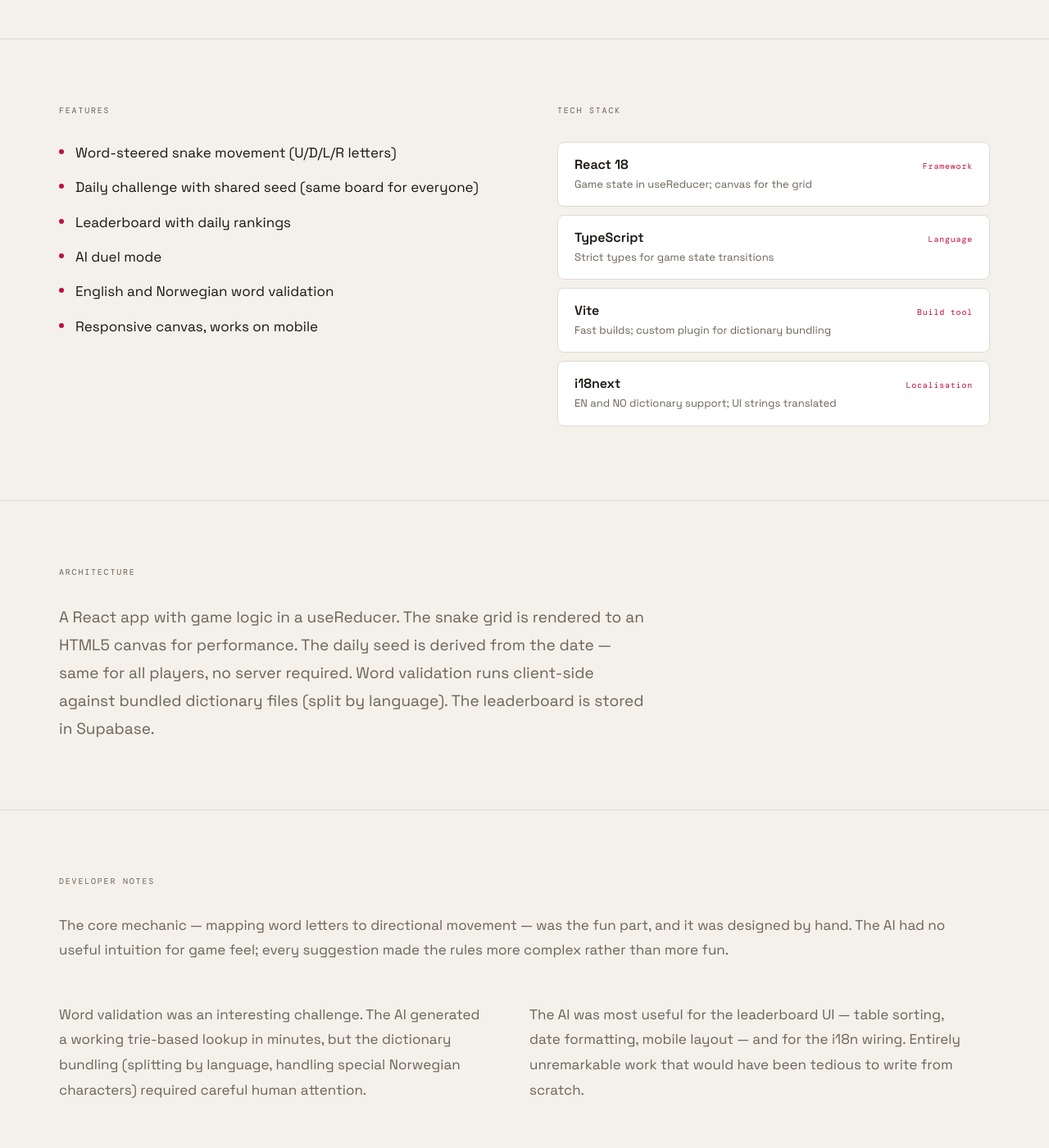
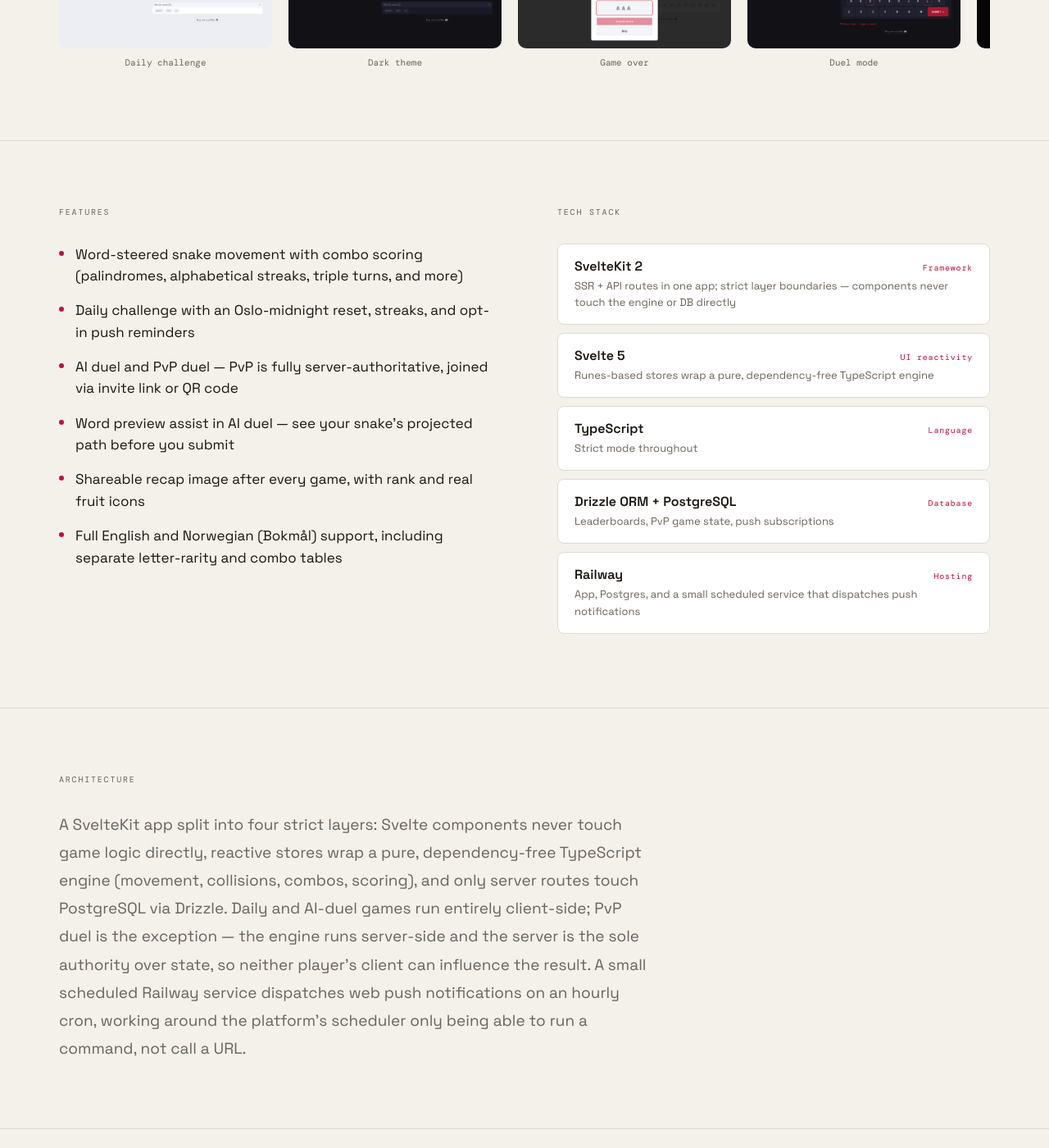
Before and after one commit to ken-guru/ken-guru-lab-experiments, a Jekyll site: the page built from projects/snake.html, in a window 1280 px wide and 1400 px high, scrolled down 1141 px. Shown: the whole window at 82% size. Built offline with Jekyll 4.4.1, drawn with Linux system fonts in a browser that asks for light colours; some web fonts are replaced; some of the changed text lies outside the part shown.

Commit message:
fixup: include the projects.yml changes dropped from f3e8945
The previous commit's git add silently failed to stage this file (a
pathspec error on the already-removed leaderboard jpg aborted the whole
add), so the actual content change never made it in. Folding it in here.

Co-Authored-By: Claude Sonnet 5 <noreply@anthropic.com>
Claude-Session: https://claude.ai/code/session_01Cyt12VEsFhfT9XNxsWqFak

```diff
--- a/_data/projects.yml
+++ b/_data/projects.yml
@@ -228,60 +228,74 @@
   name: Words Are Snake
   tagline: Word-Steered Snake Game
   desc: >
-    Type words to steer a snake across a grid. Each letter moves the snake one step. Longer words
-    cover more ground. Daily challenges, AI duel mode, and leaderboards.
+    Type words to steer a snake across a grid — each letter is a step, direction letters turn it.
+    Daily challenges, AI and PvP duels, and a leaderboard for every mode.
   longDesc: >
     A word game with a twist: the letters in your typed word steer the snake — U goes up, D goes down,
-    L goes left, R goes right. Eat fruit to score, avoid walls and your own tail. A daily shared board
-    lets everyone compare scores on a leaderboard. In duel mode you race an AI opponent that plays
-    optimal words.
+    L goes left, R goes right. Chain combos to spawn bonus fruit and score. A daily shared board resets
+    at Oslo midnight and lets everyone compare scores on a leaderboard, with optional push notifications
+    for players who want a reminder. Duel mode pits you against an AI opponent or, in PvP, another player
+    over an invite link — the server is the sole authority on PvP state, so neither client can influence
+    the result.
   accent: "#be123c"
   accentLight: "#f43f5e"
   url: https://wordsaresnake.no/
+  companionProjectId: words-are-snake-devlog
   tags:
-    - React
+    - SvelteKit
+    - Svelte 5
     - TypeScript
-    - Vite
+    - PostgreSQL
     - i18n
   status: published
   features:
-    - Word-steered snake movement (U/D/L/R letters)
-    - Daily challenge with shared seed (same board for everyone)
-    - Leaderboard with daily rankings
-    - AI duel mode
-    - English and Norwegian word validation
-    - "Responsive canvas, works on mobile"
+    - Word-steered snake movement with combo scoring (palindromes, alphabetical streaks, triple turns, and more)
+    - Daily challenge with an Oslo-midnight reset, streaks, and opt-in push reminders
+    - AI duel and PvP duel — PvP is fully server-authoritative, joined via invite link or QR code
+    - Word preview assist in AI duel — see your snake's projected path before you submit
+    - Shareable recap image after every game, with rank and real fruit icons
+    - Full English and Norwegian (Bokmål) support, including separate letter-rarity and combo tables
   stack:
-    - name: React 18
+    - name: SvelteKit 2
       role: Framework
-      note: "Game state in useReducer; canvas for the grid"
+      note: "SSR + API routes in one app; strict layer boundaries — components never touch the engine or DB directly"
+    - name: Svelte 5
+      role: UI reactivity
+      note: "Runes-based stores wrap a pure, dependency-free TypeScript engine"
     - name: TypeScript
       role: Language
-      note: Strict types for game state transitions
-    - name: Vite
-      role: Build tool
-      note: "Fast builds; custom plugin for dictionary bundling"
-    - name: i18next
-      role: Localisation
-      note: EN and NO dictionary support; UI strings translated
+      note: Strict mode throughout
+    - name: Drizzle ORM + PostgreSQL
+      role: Database
+      note: "Leaderboards, PvP game state, push subscriptions"
+    - name: Railway
+      role: Hosting
+      note: "App, Postgres, and a small scheduled service that dispatches push notifications"
   architecture: >
-    A React app with game logic in a useReducer. The snake grid is rendered to an HTML5 canvas for
-    performance. The daily seed is derived from the date — same for all players, no server required.
-    Word validation runs client-side against bundled dictionary files (split by language). The leaderboard
-    is stored in Supabase.
+    A SvelteKit app split into four strict layers: Svelte components never touch game logic directly,
+    reactive stores wrap a pure, dependency-free TypeScript engine (movement, collisions, combos, scoring),
+    and only server routes touch PostgreSQL via Drizzle. Daily and AI-duel games run entirely client-side;
+    PvP duel is the exception — the engine runs server-side and the server is the sole authority over
+    state, so neither player's client can influence the result. A small scheduled Railway service
+    dispatches web push notifications on an hourly cron, working around the platform's scheduler only
+    being able to run a command, not call a URL.
   devNotes:
     - >
-      The core mechanic — mapping word letters to directional movement — was the fun part, and it was
-      designed by hand. The AI had no useful intuition for game feel; every suggestion made the rules
-      more complex rather than more fun.
+      The stack didn't survive contact with duel mode. What started as a React/Vite prototype with
+      Supabase for the leaderboard got rebuilt on SvelteKit and Postgres once PvP needed a server that
+      could be the sole authority over game state — a two-player game can't trust either client's copy
+      of the board.
     - >
-      Word validation was an interesting challenge. The AI generated a working trie-based lookup in
-      minutes, but the dictionary bundling (splitting by language, handling special Norwegian characters)
-      required careful human attention.
+      PvP duel was the hardest design problem in the whole project: two browsers, a server-sent-event
+      stream instead of polling, a canonical game state expressed from the host's perspective and
+      re-mirrored for the guest, and a turn-timeout/fallback-word system that had to feel fair rather
+      than punitive. None of that came from AI suggestions — it needed hand-drawn state diagrams before
+      any code got written.
     - >
-      The AI was most useful for the leaderboard UI — table sorting, date formatting, mobile layout —
-      and for the i18n wiring. Entirely unremarkable work that would have been tedious to write from
-      scratch.
+      Where AI genuinely helped: the daily-rhythm work (Oslo-midnight resets, a countdown instead of a
+      dead end, push notifications dispatched through a scheduled service) and the shareable recap image
+      — an OG-style canvas render with real fruit icons and rank — were both areas where the first-pass
+      suggestions were close to right.
   screenshots:
     - label: Daily challenge
       desc: Snake mid-session with eaten fruit
@@ -299,8 +313,8 @@
       desc: Theme, accessibility, and notification options
       image: /assets/images/snake-settings-dark-desktop.png
     - label: Leaderboard
-      desc: Daily rankings with top scores
-      image: /assets/images/snake-leaderboard.jpg
+      desc: Daily rankings with real scores
+      image: /assets/images/snake-leaderboard-dark-desktop.png
 
 - id: skills
   num: "005"
```
